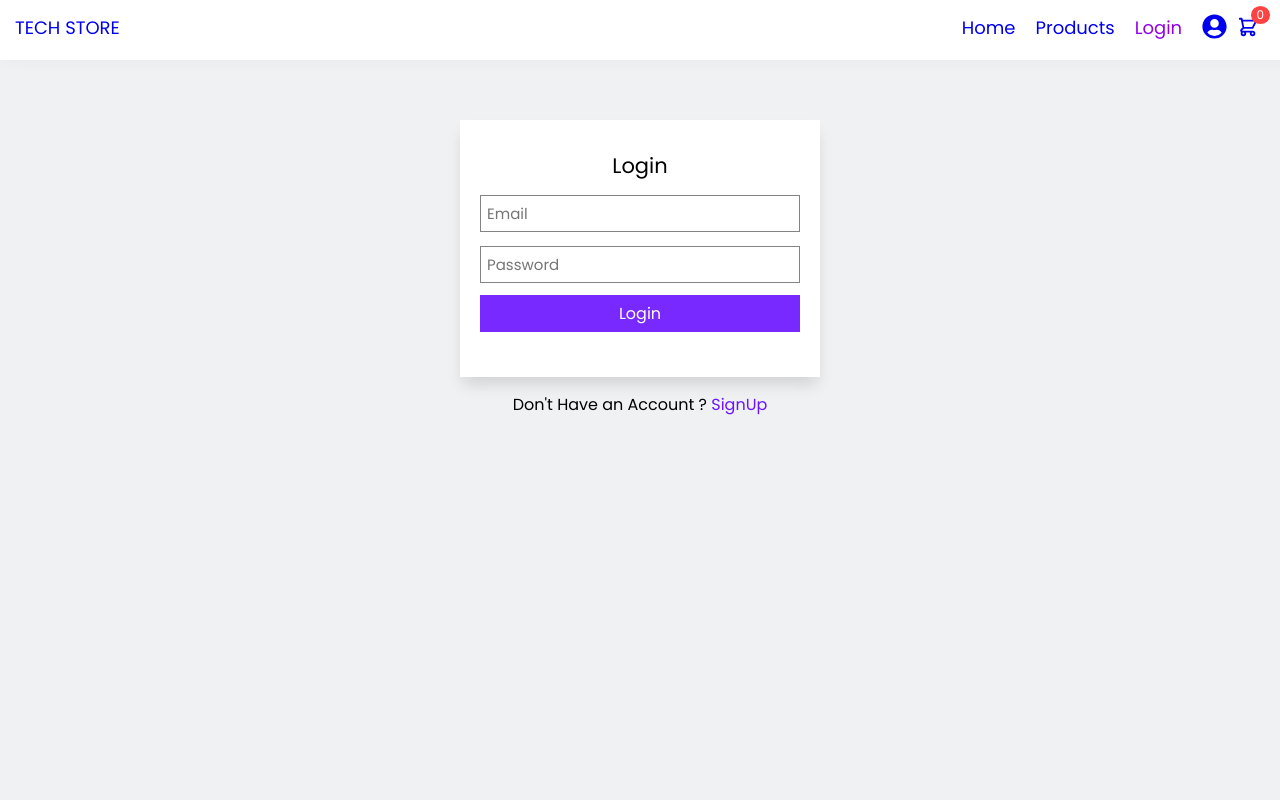
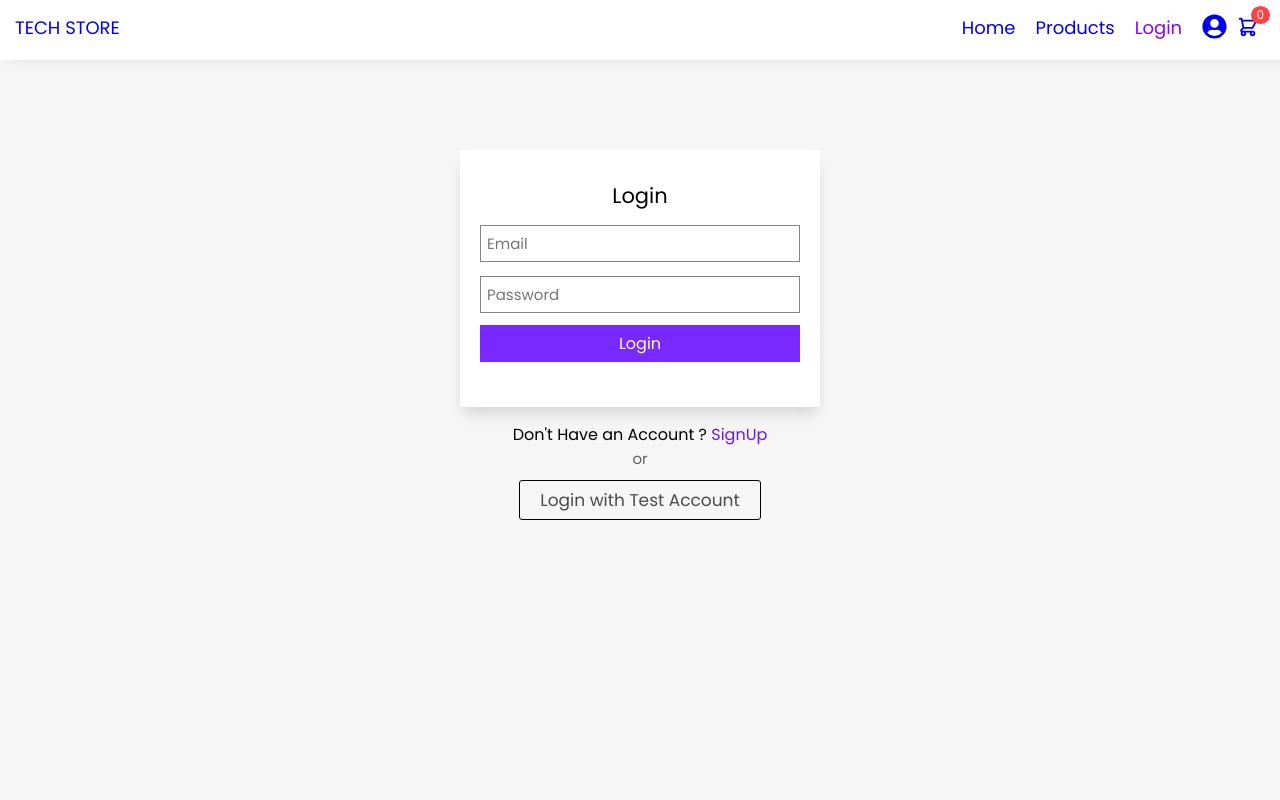
Before and after one commit to dneog/Ecommerce-store-project-final, a React (Create React App) app: page /login in a window 1280 px wide. Shown: the top 800 px of the page. Built offline with nearby package versions, Linux system fonts and the light colour scheme; no server answers.

Commit message:
some major updates

```diff
--- a/src/components/header/Header.js
+++ b/src/components/header/Header.js
@@ -106,7 +106,7 @@ signOut(auth).then(() => {
           <li onClick={logoutUser} className='logout'>Logout</li></ShowOnLogin>
           <ShowOnLogin>
           <li><NavLink to={'/order-history'}  className={activeLink}>My Orders</NavLink></li></ShowOnLogin>
-          <li><NavLink to={'/profile'} className='prof'>{userPofilePic !== null && userMail ? !isMobile ? <img className='profile' src={userPofilePic} alt="" /> : <p className='ile'>Profile</p> : <FaUserCircle className='cir'  /> }<span></span></NavLink></li>
+          <li><NavLink to={'/'} className='prof'>{userPofilePic !== null && userMail ? !isMobile ? <img className='profile' src={userPofilePic} alt="" /> : <p className='ile'>Profile</p> : <FaUserCircle className='cir'  /> }<span></span></NavLink></li>
 
         </ul>
         <NavLink to={'/cart'}>
--- a/src/components/header/Header.scss
+++ b/src/components/header/Header.scss
@@ -9,7 +9,7 @@
     font-size: 18px;
     background: #ffffff;
 //   transition: all 0.6s ease-in-out;
-    box-shadow: 0px 3px 18px -6px rgba(0, 0, 0, 0.064);
+    box-shadow: 0px 3px 18px -6px rgba(0, 0, 0, 0.118);
    width: 100%;
    position: fixed;
 
--- a/src/pages/Auth/Auth.scss
+++ b/src/pages/Auth/Auth.scss
@@ -1,6 +1,6 @@
 
 body{
-    background:#f0f1f3;
+    background:#f6f6f6;
 }
 .main{
     height: 80vh;
@@ -23,7 +23,7 @@ form{
     box-shadow: 0px 10px 15px -3px rgba(0, 0, 0, 0.133);
     font-size: 21px;
     margin: 0px auto;
-    margin-top: 120px;
+    margin-top: 150px;
 
     .lo{
         text-align: center;
@@ -90,3 +90,26 @@ form{
         color: #6a13ff;
     }
 }
+
+.loginButtonss{
+    display: flex;
+    margin: auto;
+    padding: 6px 20px;
+    font-size: 17px;
+    background: #7829ff00;
+    border: 1px solid black;
+    margin-top: 10px;
+    color: rgb(74, 74, 74);
+    border-radius: 3px;
+    transition: all 0.2s;
+    cursor: pointer;
+    &:hover{
+        background: #ffffff;
+    }
+}
+
+.oro{
+    text-align: center;
+    color: rgba(55, 55, 55, 0.778);
+    font-size: 15px;
+}
--- a/src/pages/Auth/Login.js
+++ b/src/pages/Auth/Login.js
@@ -19,6 +19,14 @@ const Login = () => {
   const [isLoading, setLoading]= useState(false);
 
 
+  const handleLoginGuest=()=> {
+
+    setEmail('test@gmail.com')
+    setPassword('123456')
+
+
+
+  }
 
 
 
@@ -60,6 +68,9 @@ const Login = () => {
       </div>
       <p className='don'>Don't Have an Account ?
       <Link to={'/signup'}>&nbsp;<span>SignUp</span></Link></p>
+      <p className='oro'>or</p>
+
+<button className='loginButtonss' onClick={()=> handleLoginGuest()}>Login with Test Account</button>
     </div>
   )
 }
--- a/src/pages/orderDetails/OrderDetails.js
+++ b/src/pages/orderDetails/OrderDetails.js
@@ -58,8 +58,8 @@ const orderedProduct= orders.find((item)=> item.id=== id)
 
           </tr>
           <tr>
-            <td><p>Payment Status</p></td>
-            <td className={styles.stts}>Completed</td>
+            <td><p>Payment Mode</p></td>
+            <td className={styles.stts}>Cash on Delivery</td>
           </tr>
          <tr>
          <td><p>Shipping Address</p></td>
--- a/src/pages/product/ProductPage.scss
+++ b/src/pages/product/ProductPage.scss
@@ -1,5 +1,5 @@
 .page{
-    background:#f0f1f3;
+    background:#f6f6f6;
     display: flex;
     justify-content: space-between;
 
```
